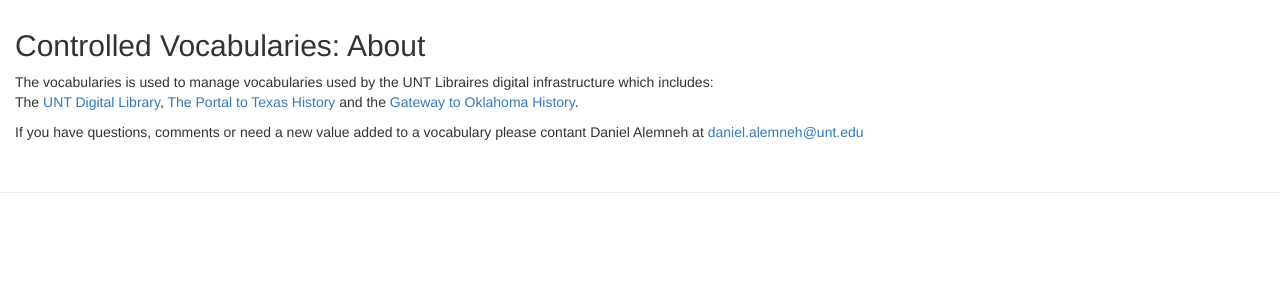
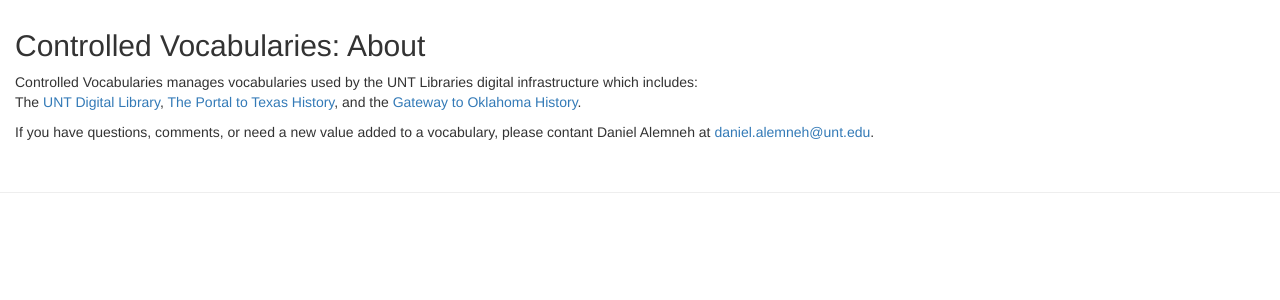
Before and after one commit to unt-libraries/django-controlled-vocabularies, a Django app: page /vocabularies/about/ in a window 1280 px wide. Shown: the part 51-351 px from the top of the page. Run offline with Django 3.2, Linux system fonts and the light colour scheme; some libraries are stand-ins or nearby versions.

Commit message:
Fixes typos in about page.

```diff
--- a/controlled_vocabularies/templates/vocabularies/about.html
+++ b/controlled_vocabularies/templates/vocabularies/about.html
@@ -2,8 +2,8 @@
 {% block vocab_section %}About{% endblock %}
 {% block content %}
 
-<p>The vocabularies is used to manage vocabularies used by the UNT Libraires digital infrastructure which includes:<br>The <a href="http://digital.library.unt.edu">UNT Digital Library</a>, <a href="http://texashistory.unt.edu">The Portal to Texas History</a> and the <a href="http://gateway.okhistory.org">Gateway to Oklahoma History</a>.</p>
+<p>Controlled Vocabularies manages vocabularies used by the UNT Libraries digital infrastructure which includes:<br>The <a href="http://digital.library.unt.edu">UNT Digital Library</a>, <a href="http://texashistory.unt.edu">The Portal to Texas History</a>, and the <a href="http://gateway.okhistory.org">Gateway to Oklahoma History</a>.</p>
 
-<p>If you have questions, comments or need a new value added to a vocabulary please contant Daniel Alemneh at <a href="mailto:daniel.alemneh@unt.edu">daniel.alemneh@unt.edu</a></p>
+<p>If you have questions, comments, or need a new value added to a vocabulary, please contant Daniel Alemneh at <a href="mailto:daniel.alemneh@unt.edu">daniel.alemneh@unt.edu</a>.</p>
 
 {% endblock %}
```
